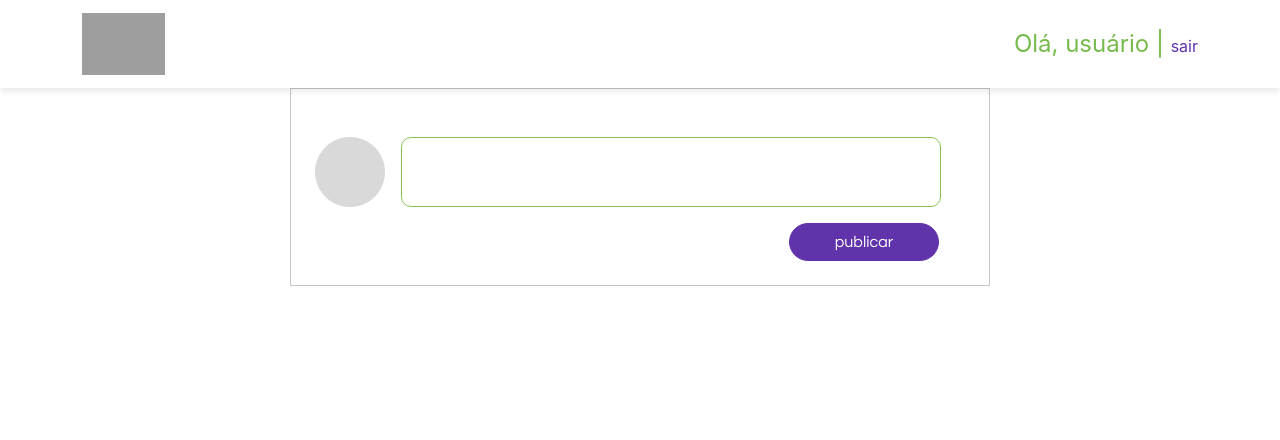
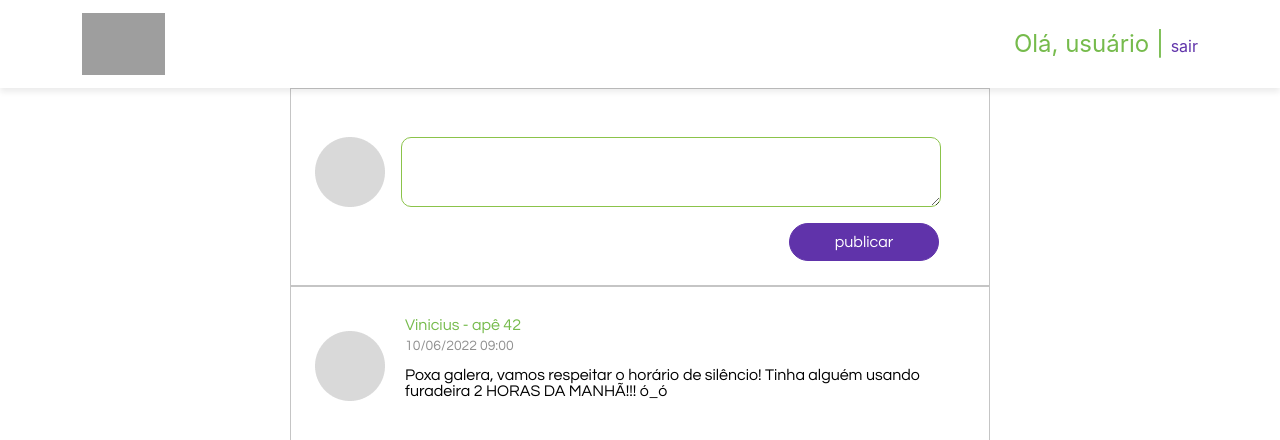
Before and after one commit to carreirodev/parrot, a React (Vite) app in the folder WEB/: page /feed in a window 1280 px wide. Shown: the top 440 px of the page. Built offline with nearby package versions, Linux system fonts and the light colour scheme; grey boxes are pictures that could not be loaded.

Commit message:
criando a componente "posts"

```diff
--- /dev/null
+++ b/WEB/src/components/Posts/index.tsx
@@ -0,0 +1,31 @@
+import React from "react";
+import {} from "react-bootstrap";
+import foto from "../../assets/foto.png";
+import "./styles.css";
+
+const Posts: React.FC = () => {
+	return (
+		<div>
+			<div className="container-post">
+				<img src={foto} alt="foto de perfil" />
+				<div className="post-texto">
+					<div className="nome-ape">
+						<span className="nome">Vinicius </span>
+						<span>-</span>
+						<span className="ape"> apê 42</span>
+					</div>
+
+					<span className="horario">10/06/2022 09:00</span>
+
+					<p className="post">
+						Poxa galera, vamos respeitar o horário de silêncio! Tinha alguém
+						usando furadeira 2 HORAS DA MANHÃ!!! ó_ó
+					</p>
+				</div>
+			</div>
+      <hr/>
+		</div>
+	);
+};
+
+export default Posts;
--- /dev/null
+++ b/WEB/src/components/Posts/styles.css
@@ -0,0 +1,39 @@
+.container-post {
+    width: 100%;
+	max-width: 650px;
+    margin: 30px auto;
+
+    display: flex;
+    justify-content: center;
+    align-items: center;
+}
+
+.post-texto {
+    font-family: 'Questrial';
+    margin-left: 20px;
+
+}
+
+.nome-ape {
+    font-size: 16px;
+    color: #76BB4C;
+
+    line-height: 16px;
+    margin-bottom: 0px;
+}
+
+.horario {
+    font-size: 14px;
+    color: #919191;
+
+    line-height: 14px;
+    margin-top: 0px;
+}
+
+.post {
+    font-size: 16px;
+    color: #000000;
+    line-height: 16px;
+
+    margin-top: 10px;
+}
--- a/WEB/src/components/Publicar/index.tsx
+++ b/WEB/src/components/Publicar/index.tsx
@@ -15,7 +15,7 @@ const Publicar: React.FC = () => {
 		<Form id="feed">
 			<FormGroup as={Row} className="mb-3 mt-5" id="pub">
 				<img src={fotoUsuario} alt="foto de perfil do usuário" id="foto-pub" />
-				<FormControl type="textarea" id="texto-pub" />
+				<FormControl as="textarea" id="texto-pub" />
 			</FormGroup>
 
 			<FormGroup as={Row} className="mb-4" id="container-botao-pub">
--- a/WEB/src/pages/Feed/index.tsx
+++ b/WEB/src/pages/Feed/index.tsx
@@ -1,12 +1,17 @@
 import React from "react";
 import Header from "../../components/Header";
 import Publicar from "../../components/Publicar";
+import Posts from "../../components/Posts";
+import "./styles.css";
 
 const Feed: React.FC = () => {
 	return (
 		<div className="Feed">
 			<Header />
 			<Publicar />
+			<div id="feed-posts">
+				<Posts />
+			</div>
 		</div>
 	);
 };
--- /dev/null
+++ b/WEB/src/pages/Feed/styles.css
@@ -0,0 +1,8 @@
+#feed-posts {
+    width: 100%;
+	max-width: 700px;
+    height: 100vh;
+
+	border: 1px solid #c5c5c5;
+	margin: 0 auto;
+}
```
